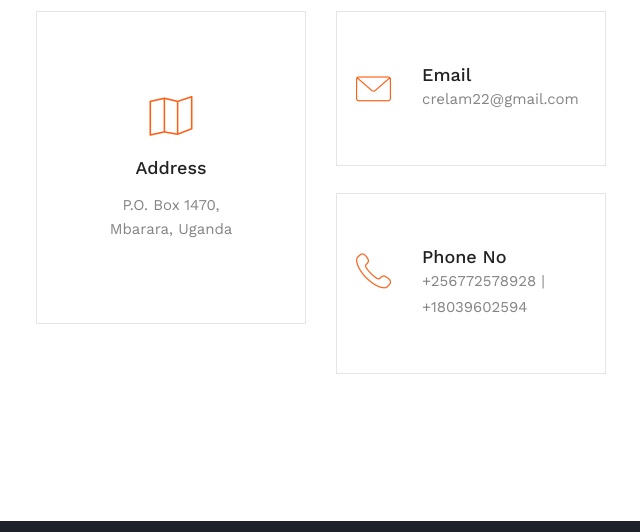
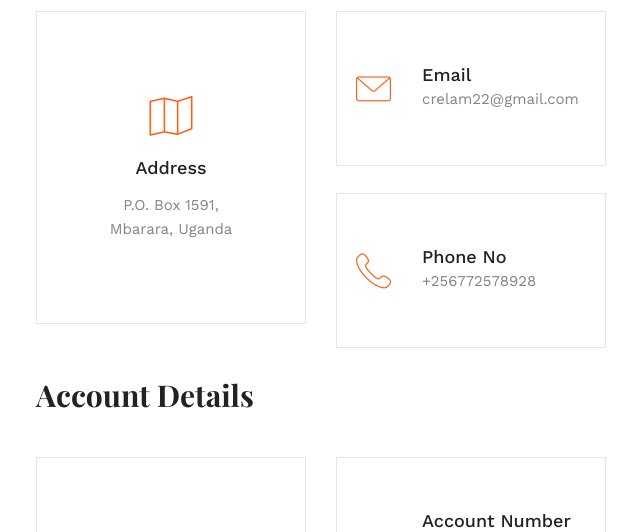
Before and after one commit to SimonAlex01/crelam, a Django app: page /contact/ in a window 1280 px wide. Shown: the part 622-1154 px from the top of the page, without its empty margins (19-659 px from the left). Run offline with Django 3.2, Linux system fonts and the light colour scheme; some libraries are stand-ins or nearby versions; some web fonts are replaced; grey boxes are pictures that could not be loaded.

Commit message:
Account Details

```diff
--- a/templates/base.html
+++ b/templates/base.html
@@ -250,12 +250,7 @@
             <div class="container">
                 <div class="donate-form-area">
                     <h2>Donation Information</h2>
-                    <p>Account Name: <strong>CRELAM MINISTRIES LIMITED</strong></p>
-                    <p>Account Number: <strong>9030021607605</strong></p>
-                    <p>Bank: <strong>Stanbic Uganda</strong></p>
-                    <p>Swift Code: <strong>SBICUGKXXX</strong></p>
-                    <hr />
-                    <p>OR: Through <strong>Silent Donor</strong> you can send a fully anonymous, tax-deductible donation to us! Just type in <strong>Crelam Ministries</strong> on their secure donation form. <strong>Silent Donor is the largest anonymous donation platform on the internet, based in the United States.</strong></p>
+                    <p>Through <strong>Silent Donor</strong> you can send a fully anonymous, tax-deductible donation to us! Just type in <strong>Crelam Ministries</strong> on their secure donation form. <strong>Silent Donor is the largest anonymous donation platform on the internet, based in the United States.</strong></p>
                     <button class="donate-box-btn theme-btn" onclick="window.location.href='https://www.silentdonor.com/credit-debit-card-donation-form/';">Donate Now</button>
                 </div>
             </div>
--- a/templates/contact.html
+++ b/templates/contact.html
@@ -28,7 +28,7 @@
                             <div class="left-column single-info centred">
                                 <div class="icon-box"><i class="flaticon-map"></i></div>
                                 <h5>Address</h5>
-                                <div class="text">P.O. Box 1470, Mbarara, Uganda</div>
+                                <div class="text">P.O. Box 1591, Mbarara, Uganda</div>
                             </div>
                         </div>
                         <div class="col-lg-6 col-md-12 col-sm-12 column">
@@ -40,7 +40,40 @@
                             <div class="right-column single-info">
                                 <div class="icon-box"><i class="flaticon-phone-call-1"></i></div>
                                 <h5>Phone No</h5>
-                                <div class="text">+256772578928 | +18039602594</div>
+                                <div class="text">+256772578928</div>
+                            </div>
+                        </div>
+                    </div>
+                </div>
+            </div>
+        </div>
+        <div class="row">
+            <div class="col-lg-6 col-md-12 col-sm-12 contact-column">
+                <div class="contact-info">
+                    <div class="contact-title">Account Details</div>
+                    <div class="row">
+                        <div class="col-lg-6 col-md-12 col-sm-12 column">
+                            <div class="left-column single-info centred">
+                                <!-- <div class="icon-box"><i class="flaticon-map"></i></div> -->
+                                <h5>Account Name</h5>
+                                <div class="text">CRELAM MINISTRIES LIMITED</div>
+                            </div>
+                        </div>
+                        <div class="col-lg-6 col-md-12 col-sm-12 column">
+                            <div class="right-column single-info">
+                                <!-- <div class="icon-box"><i class="flaticon-mail"></i></div> -->
+                                <h5>Account Number</h5>
+                                <div class="text">9030021607605</div>
+                            </div>
+                            <div class="right-column single-info">
+                                <!-- <div class="icon-box"><i class="flaticon-phone-call-1"></i></div> -->
+                                <h5>Bank</h5>
+                                <div class="text">Stanbic Uganda</div>
+                            </div>
+                            <div class="right-column single-info">
+                                <!-- <div class="icon-box"><i class="flaticon-phone-call-1"></i></div> -->
+                                <h5>Swift Code</h5>
+                                <div class="text">SBICUGKXXX</div>
                             </div>
                         </div>
                     </div>
```
